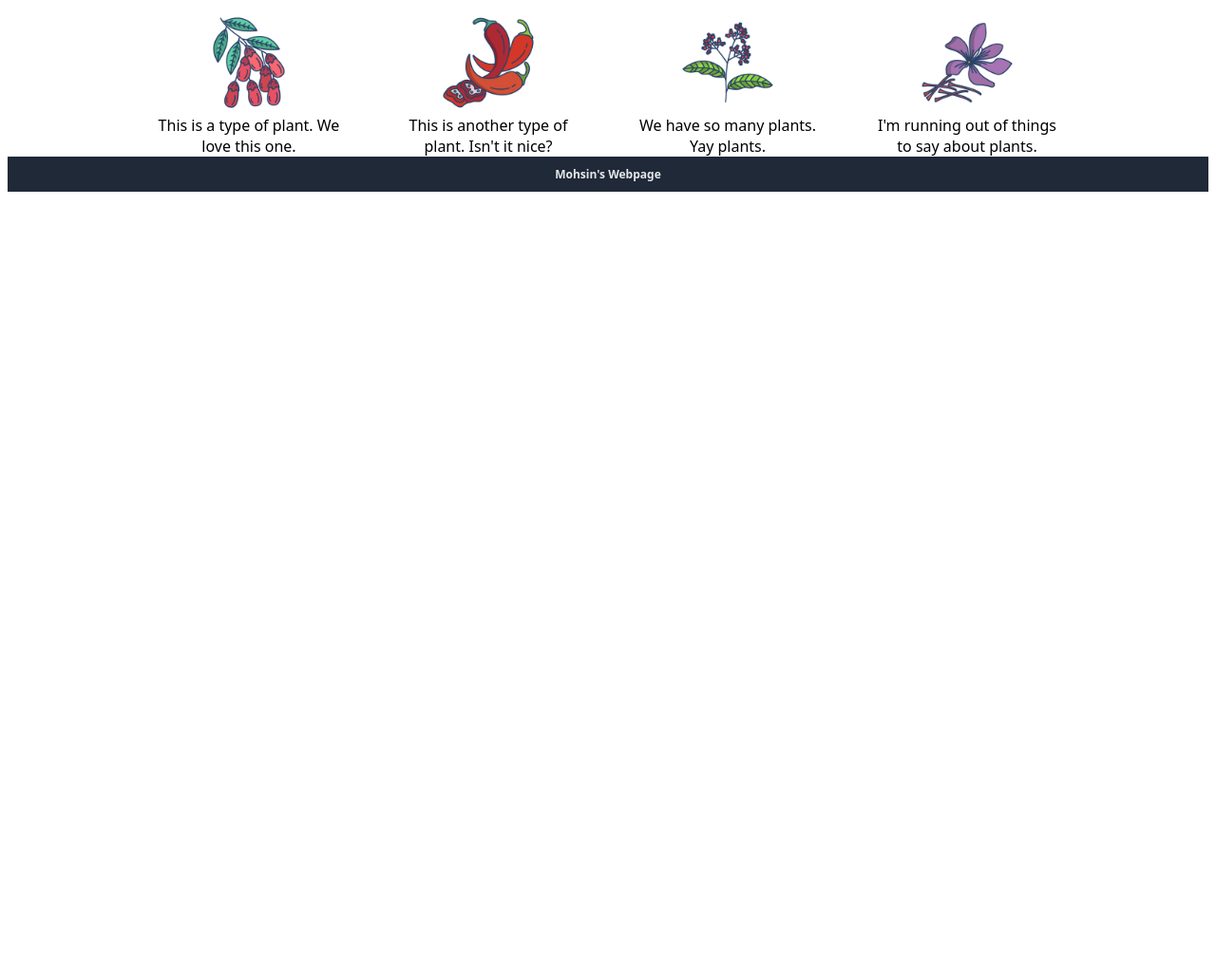
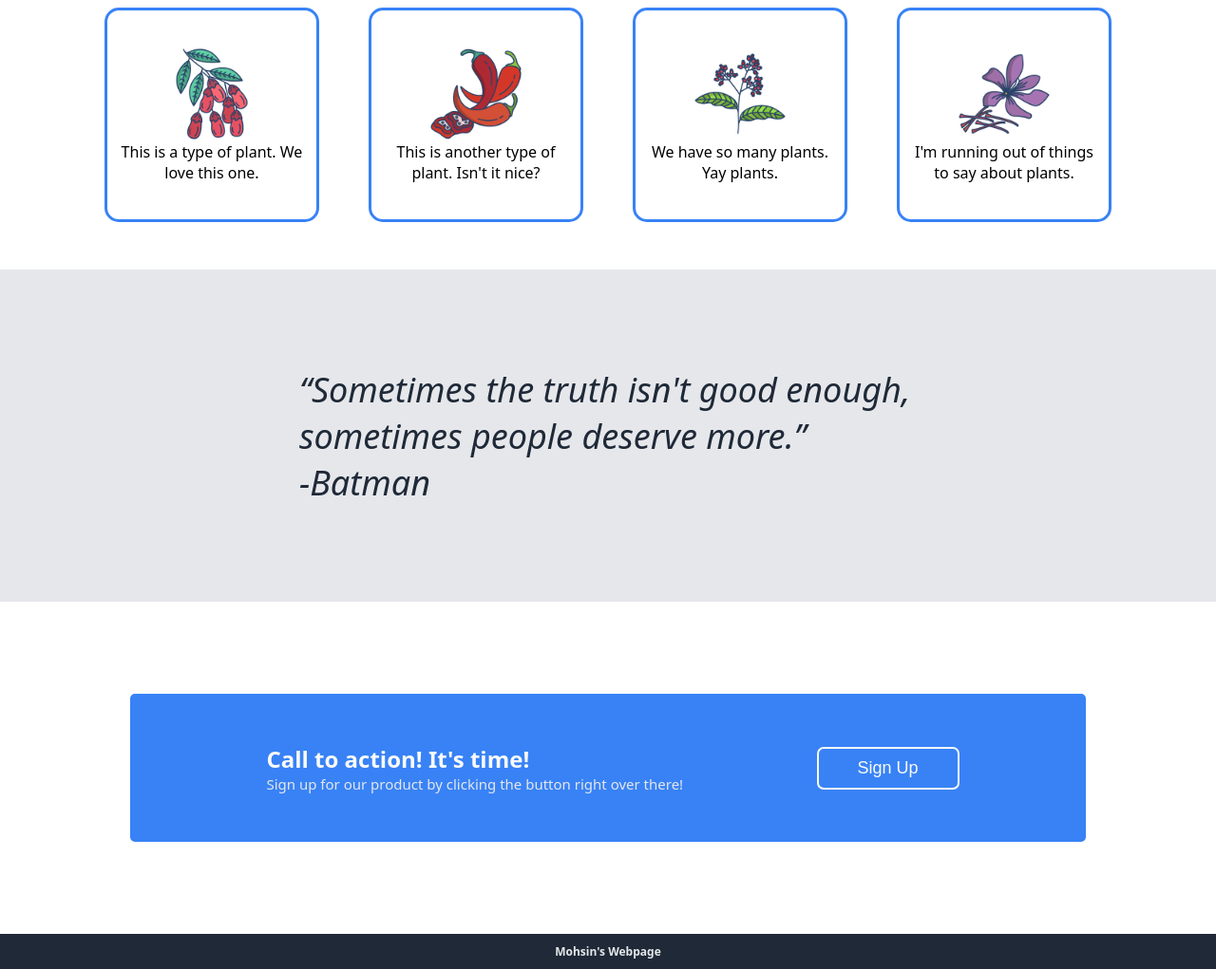
Before and after one commit to mohsinkhan25/OTP_webpage, a plain HTML site: page index.html in a window 1280 px wide. Shown: the part 599-1620 px from the top of the page at 95% size. Before the commit the page ends 809 px from the top, so only its background shows below. Drawn offline with Linux system fonts and the light colour scheme.

Commit message:
basic template finished

```diff
--- a/index.html
+++ b/index.html
@@ -48,8 +48,18 @@
             </div>
           </div>
     </div>
-    <div class="quote"></div>
-    <div class="call"></div>
+    <div class="quoteinfo">
+        <p>“Sometimes the truth isn't good enough, sometimes people deserve more.”<br>-Batman</p>
+    </div>
+    <div class="call">
+        <div class="time">
+            <div class="notice">
+                <p class="call-title">Call to action! It's time!</p>
+                <p>Sign up for our product by clicking the button right over there!</p>
+            </div>
+            <button>Sign Up</button>
+        </div>
+    </div>
     <div class="footer">
         <h2>Mohsin's Webpage</h2>
     </div>
--- a/style.css
+++ b/style.css
@@ -1,5 +1,7 @@
 body {
     font-family: system-ui, -apple-system, BlinkMacSystemFont, 'Segoe UI', Roboto, Oxygen, Ubuntu, Cantarell, 'Open Sans', 'Helvetica Neue', sans-serif;
+    padding: 0;
+    margin: 0;
 }
 
 .body {
@@ -66,6 +68,7 @@ body {
 
 .information {
     text-align: center;
+    padding-bottom: 50px;
 }
 
 .information .info-title {
@@ -84,11 +87,80 @@ body {
 
 .info {
     max-width: 200px;
+    border-radius: 15px;
+    aspect-ratio: 1;
+    border: 3px solid #3882F6;
+    display: flex;
+    flex-direction: column;
+    align-items: center;
+    justify-content: center;
+    padding: 10px;
 }
 
 img {
     width: 100px;
     height: 100px;
+}
+
+.quoteinfo {
+    background-color: #E5E7EB;
+    color: #1F2937;
+    font-size: 36px;
+    font-style: italic;
+    display: flex;
+    justify-content: center;
+    align-items: center;
+    height: 350px;
+    padding: 0;
+}
+
+.quoteinfo p {
+    width: 650px;
+}
+
+.call {
+    height: 350px;
+    display: flex;
+    justify-content: center;
+    align-items: center;
+}
+
+.time {
+    display: flex;
+    justify-content: space-evenly;
+    align-items: center;
+    background-color: #3882F6;
+    width: 1000px;
+    height: 150px;
+    border-radius: 5px;
+    border: 3px solid #3882F6;
+    color: #F9FAF8;
+}
+
+.notice {
+    padding: 10px;
+}
+
+.notice p {
+    margin: 0px;
+    font-size: 15px;
+    color: #E5E7EB;
+}
+
+.notice .call-title {
+    font-weight: 600;
+    font-size: 24px;
+    color: #F9FAF8;
+}
+
+.time button {
+    background-color: #3882F6;
+    color: #F9FAF8;
+    border-radius: 7px;
+    border: 2px solid #F9FAF8;
+    width: 150px;
+    padding: 10px;
+    font-size: 18px;
 }
 
 .footer {
```
